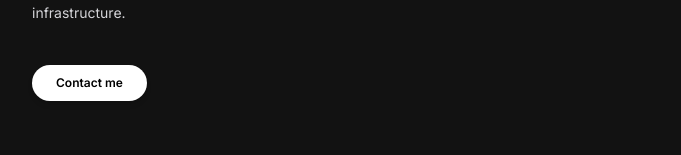
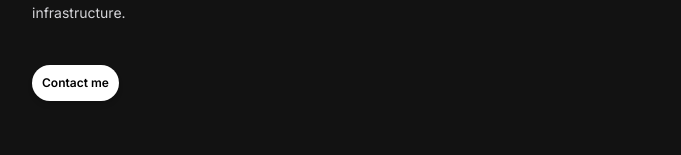
Before and after one commit to lexmanthefirst/lexmanthefirstv2, a React (Vite) app: page / in a window 1280 px wide. Shown: the part 405-560 px from the top of the page, without its empty margins (296-977 px from the left). Built offline with nearby package versions, Linux system fonts and the light colour scheme; no server answers; a web font is replaced by a local one.

Commit message:
Fix project section cards  and reduce padding in hero section cta button

```diff
--- a/src/components/Hero.tsx
+++ b/src/components/Hero.tsx
@@ -80,7 +80,7 @@ export const Hero: React.FC = () => {
         <div className="pt-2">
           <a
             href="mailto:hello@lextoya.me"
-            className="inline-block px-6 py-2.5 bg-white text-black rounded-full text-xs font-semibold hover:bg-zinc-200 transition-all shadow-md active:scale-95"
+            className="inline-block px-2.5 py-2.5 bg-white text-black rounded-full text-xs font-semibold hover:bg-zinc-200 transition-all shadow-md active:scale-95"
           >
             Contact me
           </a>
--- a/src/components/Projects.tsx
+++ b/src/components/Projects.tsx
@@ -32,7 +32,7 @@ export const Projects: React.FC = () => {
         <div className="space-y-8">
           {projects.map((project, index) => (
             <div key={index} className="flex flex-col sm:flex-row gap-5 items-start group">
-              {/* Thumbnail Container: Image */}
+              {/* Thumbnail Container: Image - fixed aspect ratio & fixed sizing across mobile/desktop */}
               <div
                 onClick={(e) => {
                   if (project.hasVideoDemo) {
@@ -41,7 +41,7 @@ export const Projects: React.FC = () => {
                     setIsVideoModalOpen(true)
                   }
                 }}
-                className={`w-full sm:w-36 h-24 rounded-xl shrink-0 bg-zinc-900 border border-white/10 overflow-hidden flex flex-col items-center justify-center shadow-md ${
+                className={`w-36 h-24 rounded-xl shrink-0 bg-zinc-900 border border-white/10 overflow-hidden flex flex-col items-center justify-center shadow-md ${
                   project.hasVideoDemo ? 'cursor-pointer' : ''
                 } transition-colors relative group/thumb`}
               >
```
